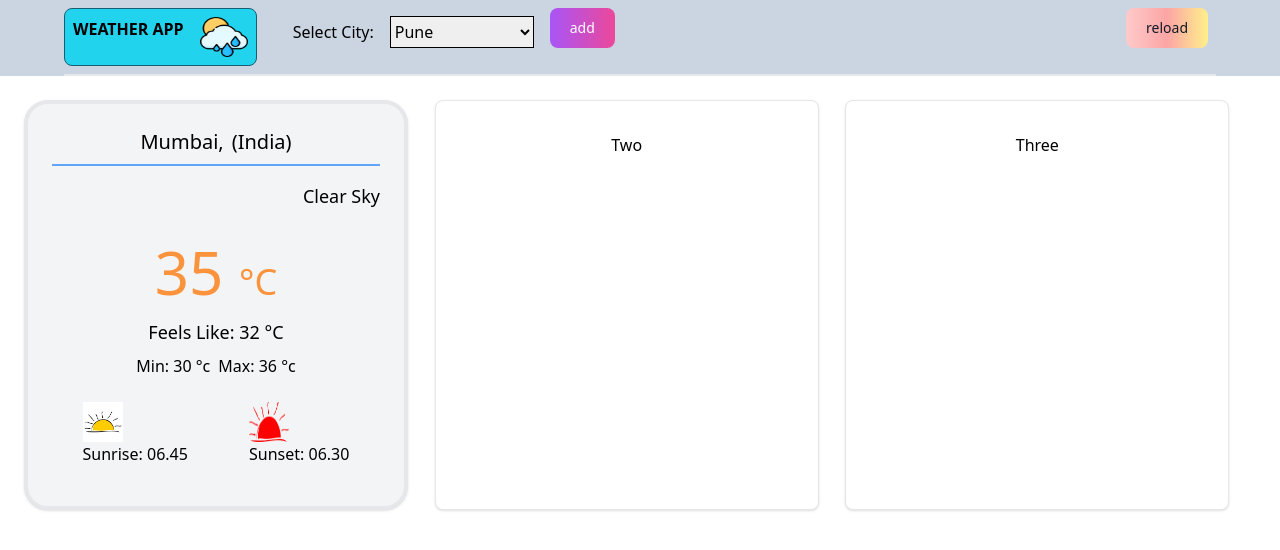
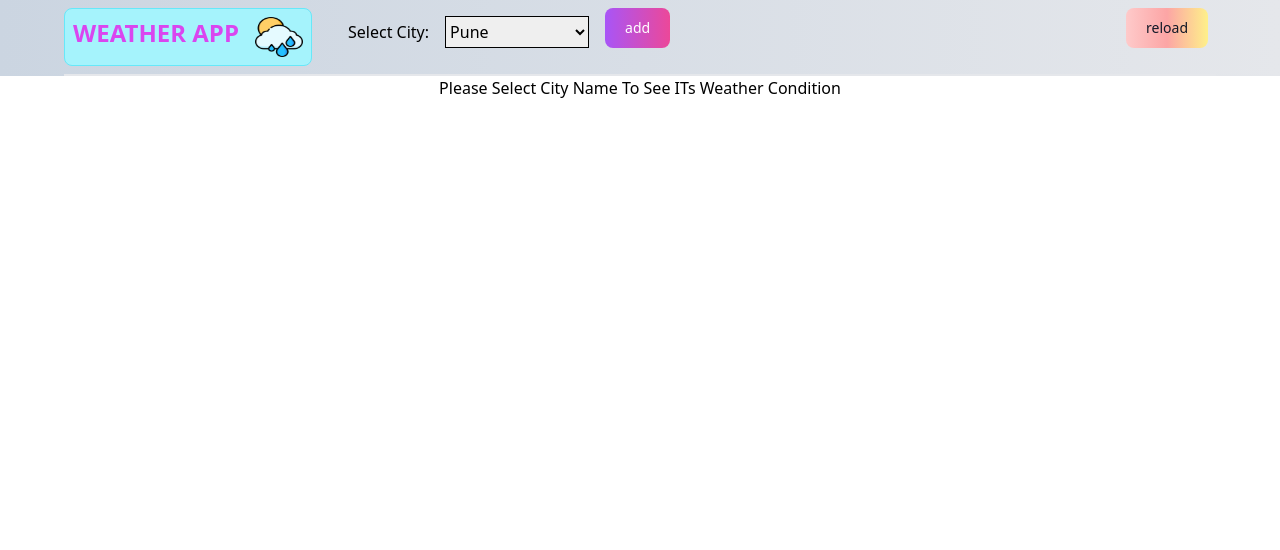
Before and after one commit to LokeshJawale1996/Weather-App, a React (Create React App) app in the folder weather-dashboard/: page / in a window 1280 px wide. Shown: the top 550 px of the page. Built offline with nearby package versions, Linux system fonts and the light colour scheme.

Commit message:
make api call to fetch data as per city selected

```diff
--- a/weather-dashboard/src/components/Weather.js
+++ b/weather-dashboard/src/components/Weather.js
@@ -2,25 +2,40 @@ import React, { useState } from "react";
 import Logo from "./images/weather1.png";
 import Sunrise from "./images/sunrise.png";
 import Sunset from "./images/sunset.png";
+// import Background from "./images/background.jpg"
 
 function Weather() {
   const [select, setSelect] = useState("");
+  const [data, setData] = useState(null);
 
+  //as per we change value on dropdown it get setted in select state
   const handleChange = (e) => {
     setSelect(e.target.value);
   };
+  //after clicking on add it executes
   const handleClick = () => {
-    console.log(select);
+    // console.log(select);
+    const fetchApi = async () => {
+      const url = `https://api.openweathermap.org/data/2.5/weather?q=${select}&units=metric&appid=3f256663324712b90cf713a480e25f6d
+          `;
+      const response = await fetch(url);
+      const resJson = await response.json();
+      //we are setting response in state
+      setData(resJson);
+    };
+    fetchApi();
   };
 
   return (
     <div className="container mx-auto">
       {/* Navbar */}
-      <div className="bg-slate-300">
+      <div className="bg-gradient-to-r from-slate-300 to-gray-200">
         <div className="flex justify-between text-black border-b-2 py-2 max-w-6xl mx-auto">
           <div className="flex gap-5">
-            <div className="flex border border-1 border-cyan-800 rounded-lg bg-cyan-400 py-2">
-              <h1 className="font-bold px-2 ">WEATHER APP</h1>
+            <div className="flex border border-1 border-cyan-300 rounded-lg bg-cyan-200 py-2">
+              <h1 className="font-bold px-2 text-2xl text-fuchsia-500">
+                WEATHER APP
+              </h1>
               <img src={Logo} alt="logo" className="w-16 h-10 px-2" />
             </div>
             <div className="flex">
@@ -107,15 +122,19 @@ function Weather() {
       </div>
 
       {/* Data/Cards */}
+
+      {!data ? (
+        <p>Please Select City Name To See ITs Weather Condition</p>
+      ) : (
         <div className="grid grid-cols-3 mx-auto px-6 py-3 my-3">
-        <div className="max-h-screen w-full h-full max-w-sm p-4 border-4 border-gray-200 rounded-3xl shadow sm:p-6 dark:bg-gray-800 dark:border-gray-900 bg-gray-100">
+          <div className="max-h-screen w-full h-full max-w-sm p-4 border-4 border-gray-200 rounded-3xl shadow sm:p-6 dark:bg-gray-800 dark:border-gray-900  bg-gradient-to-r from-cyan-100 to-blue-300">
             <ul>
               <li
                 id="name-city-btn"
                 className="flex gap-x-2 mx-auto justify-center text-xl border-b-2 border-blue-400 pb-2"
               >
-              <p>Mumbai,</p>
-              <p>(India)</p>
+                <p>{data.name}</p>
+                <p>({data.sys.country})</p>
               </li>
               <li
                 id="weather-condition"
@@ -125,24 +144,32 @@ function Weather() {
               </li>
               <li className="temp text-6xl font-medium py-4 text-orange-400">
                 <p className="">
-                35 <span className="text-4xl">°C</span>
+                  {data.main.temp} <span className="text-4xl">°C</span>
                 </p>
               </li>
               <li id="feels_temp" className="text-lg">
-              Feels Like: 32 °C
+                Feels Like: {data.main.feels_like} °C
               </li>
 
               <li className="minMaxTemp flex gap-x-2 mx-auto justify-center text-base py-2">
-              <p>Min: 30 °c</p>
-              <p>Max: 36 °c</p>
+                <p>Min: {data.main.temp_min} °c</p>
+                <p>Max: {data.main.temp_max} °c</p>
               </li>
               <li className="flex justify-around py-4" id="SunsetSunrise">
-              <div id="sunrise" className="">
-                <img src={Sunrise} alt="Sunrise" className="w-10 h-10"></img>
+                <div id="sunrise" className="flex justify-center flex-col">
+                  <img
+                    src={Sunrise}
+                    alt="Sunrise"
+                    className="w-10 h-10 block"
+                  ></img>
                   <p>Sunrise: 06.45</p>
                 </div>
-              <div id="sunset" className="">
-                <img src={Sunset} alt="Sunset" className="w-10 h-10"></img>
+                <div id="sunset" className="flex justify-center flex-col">
+                  <img
+                    src={Sunset}
+                    alt="Sunset"
+                    className="w-10 h-10 block"
+                  ></img>
                   <p>Sunset: 06.30</p>
                 </div>
               </li>
@@ -155,6 +182,7 @@ function Weather() {
             Three
           </div>
         </div>
+      )}
     </div>
   );
 }
```
Also changed, not shown: weather-dashboard/src/components/images/background.jpg (added). Lines whose indentation alone changed are shown as unchanged.
